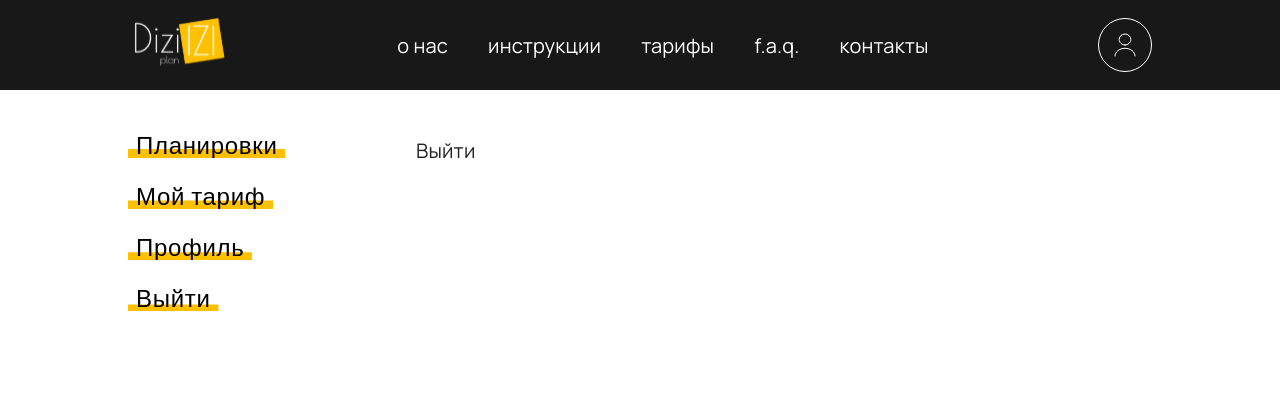
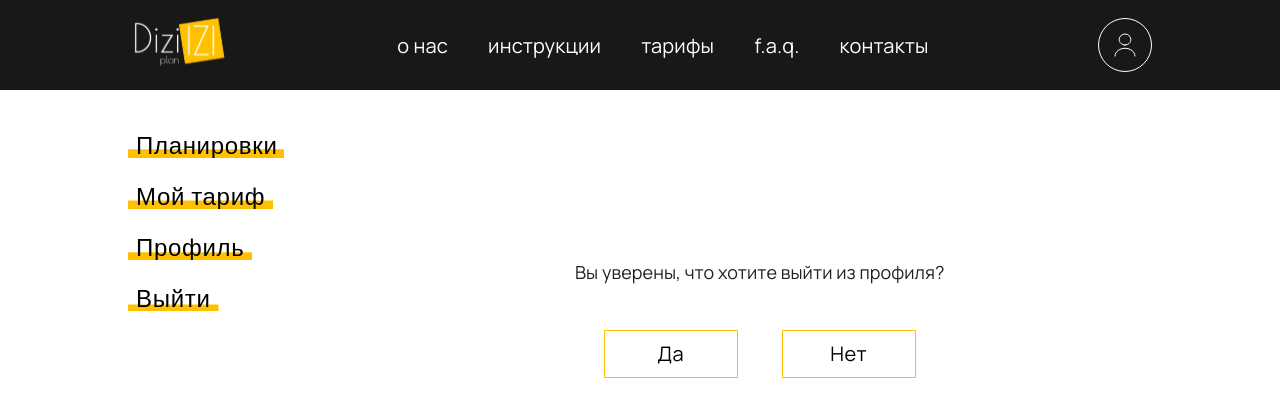
Before and after one commit to dizi-izi-plan/dizi-izi-frontend, a Next.js app: page /personal-account in a window 1280 px wide. Both pictures are taken after a click on the tab "Выйти". Shown: the top 416 px of the page. Built offline with nearby package versions, Linux system fonts and the light colour scheme.

Commit message:
added account question components

```diff
--- a/src/components/Account/Account.tsx
+++ b/src/components/Account/Account.tsx
@@ -40,7 +40,7 @@ export const Account = () => {
           />
         ))}
       </Tabs>
-      <Box>
+      <Box width="74%">
         {ACCOUNT_MENU_ITEMS.map((item, index) => (
           <AccountSectionContainer key={index} value={value} index={index}>
             {item.component}
--- /dev/null
+++ b/src/components/Account/AccountQuestion/AccountQuestionLogOut.tsx
@@ -0,0 +1,14 @@
+import { AccountQuestionTemplate } from './AccountQuestionTemplate';
+
+export const AccountQuestionLogOut = () => {
+  // TODO: to add handleYes (~ dispatch logOut)
+  return (
+    <AccountQuestionTemplate
+      question="Вы уверены, что хотите выйти из профиля?"
+      nameButtonYes="Да"
+      handleYes={() => console.log('Log out')}
+      routePush="/"
+      nameButtonNo="Нет"
+    />
+  );
+};
--- /dev/null
+++ b/src/components/Account/AccountQuestion/AccountQuestionTemplate.tsx
@@ -0,0 +1,63 @@
+import { useRouter } from 'next/navigation';
+import Stack from '@mui/material/Stack';
+import Typography from '@mui/material/Typography';
+import Button from '@mui/material/Button';
+
+type AccountQuestionTemplateProps = {
+  question: string;
+  nameButtonYes: string;
+  handleYes: () => void;
+  routePush: string;
+  nameButtonNo: string;
+  handleNo?: () => void;
+};
+
+export const AccountQuestionTemplate = ({
+  question,
+  nameButtonYes,
+  handleYes,
+  routePush,
+  nameButtonNo,
+  handleNo,
+}: AccountQuestionTemplateProps) => {
+  const router = useRouter();
+
+  return (
+    <Stack rowGap="44px" pt="17%" pl="22%" maxWidth="max-content">
+      <Typography
+        variant="body2"
+        sx={{
+          fontWeight: '400',
+          lineHeight: '144.687%',
+          letterSpacing: '0.09px',
+        }}
+      >
+        {question}
+      </Typography>
+      <Stack direction="row" columnGap="44px" alignSelf="center">
+        <Button
+          variant="default"
+          sx={{ color: 'black.main' }}
+          size="small"
+          onClick={() => {
+            handleYes();
+            router.push(routePush);
+          }}
+        >
+          {nameButtonYes}
+        </Button>
+        <Button
+          variant="default"
+          sx={{ color: 'black.main' }}
+          size="small"
+          onClick={() => {
+            handleNo?.();
+            router.back();
+          }}
+        >
+          {nameButtonNo}
+        </Button>
+      </Stack>
+    </Stack>
+  );
+};
--- a/src/components/Account/AccountSections/accountMenuSections.data.tsx
+++ b/src/components/Account/AccountSections/accountMenuSections.data.tsx
@@ -1,6 +1,8 @@
 import { ReactNode } from 'react';
 import { AccountSectionTemplate } from './AccountSectionTemplate';
 import { MyTariff } from '../../Tariff/MyTariff';
+import { AccountQuestionLogOut } from '../AccountQuestion/AccountQuestionLogOut';
+import { AccountQuestionDeleteProfile } from '../AccountQuestion/AccountQuestionDeleteProfile';
 
 export type AccountMenuItemsType = {
   name: string;
@@ -22,6 +24,6 @@ export const ACCOUNT_MENU_ITEMS: AccountMenuItemsType[] = [
   },
   {
     name: 'Выйти',
-    component: <AccountSectionTemplate name="Выйти" />, // при верстке нужного компонента - заменить
+    component: <AccountQuestionLogOut />,
   },
 ];
```
Also changed, not shown: src/components/Account/AccountQuestion/AccountQuestionDeleteProfile.tsx (added, +14 -0 lines).
